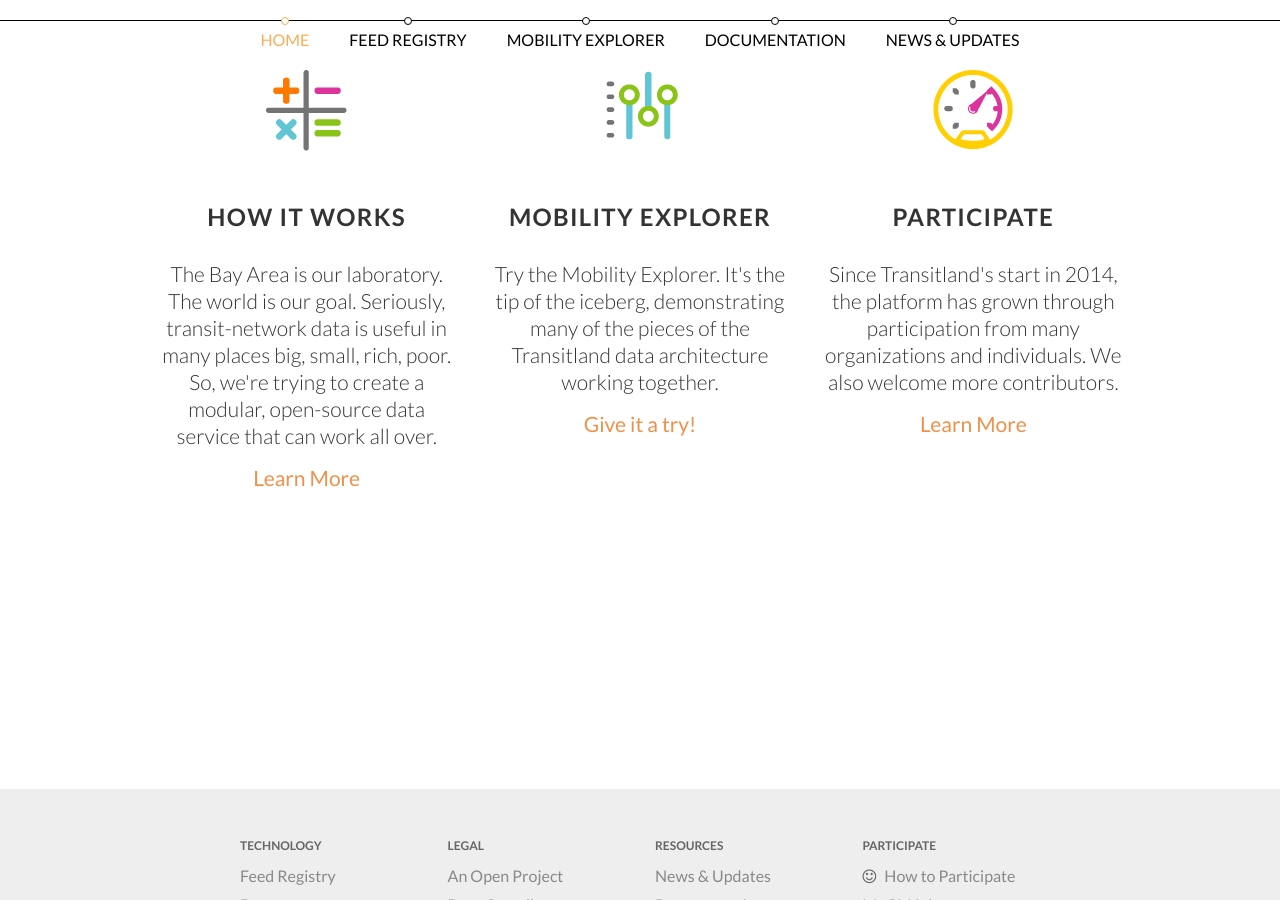
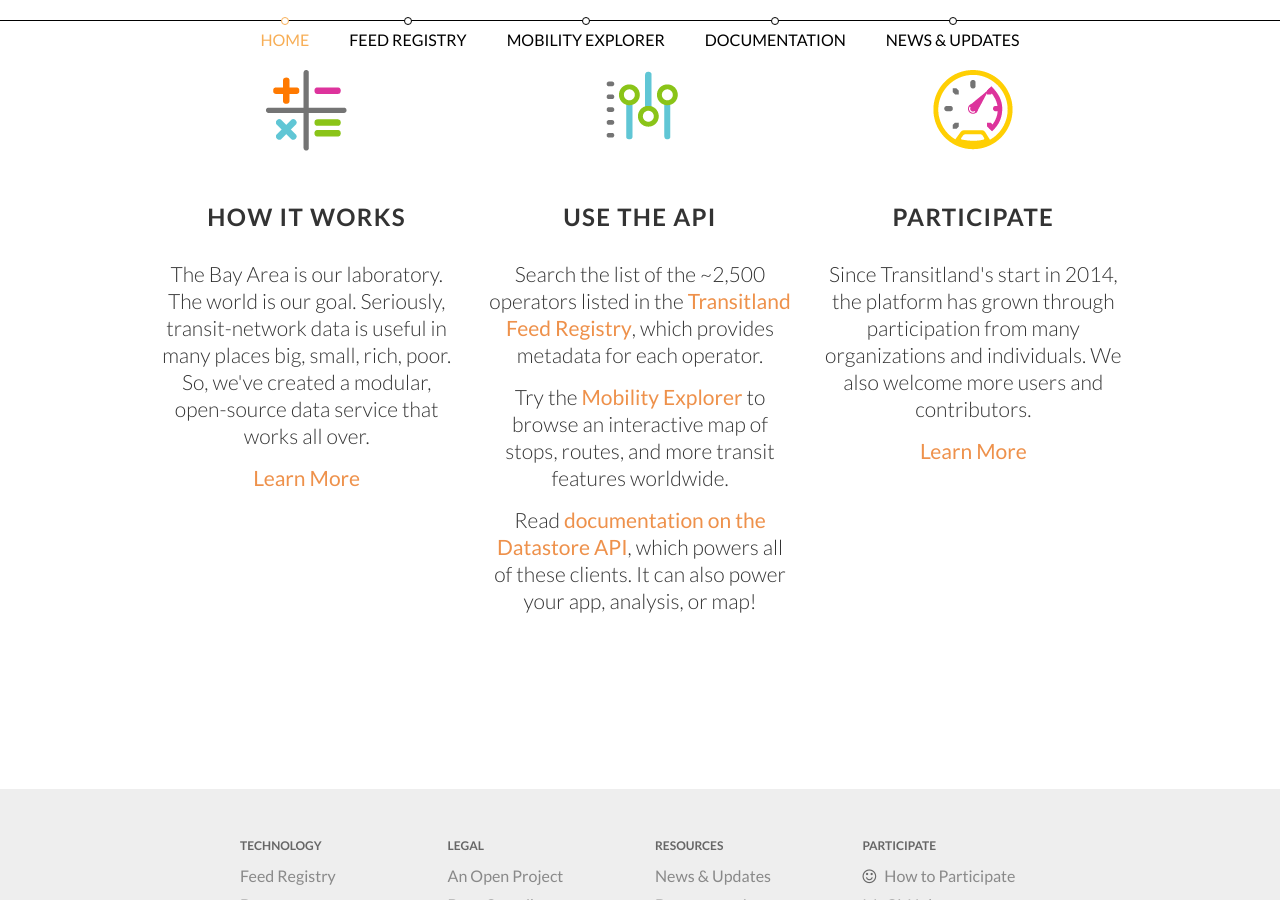
Before and after one commit to transitland/www-transit-land, a Jekyll site: the page built from index.html, in a window 1280 px wide and 900 px high, scrolled down 2134 px. Built offline with Jekyll 4.4.1, drawn with Linux system fonts in a browser that asks for light colours; nearby versions of some CDN libraries.

Commit message:
overdue landing page edits

```diff
--- a/index.html
+++ b/index.html
@@ -77,7 +77,7 @@
     </p>
       <h3>HOW IT WORKS</h3>
       <p>
-        The Bay Area is our laboratory. The world is our goal. Seriously, transit-network data is useful in many places big, small, rich, poor. So, we're trying to create a modular, open-source data service that can work all over.
+        The Bay Area is our laboratory. The world is our goal. Seriously, transit-network data is useful in many places big, small, rich, poor. So, we've created a modular, open-source data service that works all over.
       </p>
       <p><a href="/documentation"> Learn More</a></p>
     </div>
@@ -85,20 +85,19 @@
       <p>
         <a href="https://mobility-explorer.interline.io"><img class="blurb" src="/assets/images/blurbs/blurb_2.png" alt="transitland playground icon"/></a>
       </p>
-      <h3>MOBILITY EXPLORER</h3>
+      <h3>USE THE API</h3>
       <p>
-        Try the Mobility Explorer. It's the tip of the iceberg, demonstrating many of the pieces of the Transitland data architecture working together.
+        Search the list of the ~2,500 operators listed in the <a href="/feed-registry">Transitland Feed Registry</a>, which provides metadata for each operator.
       </p>
-      <p>
-        <a href="https://mobility-explorer.interline.io"> Give it a try!</a>
-      </p>
+      <p>Try the <a href="https://mobility-explorer.interline.io">Mobility Explorer</a> to browse an interactive map of stops, routes, and more transit features worldwide.</p>
+      <p>Read <a href="/documentation/datastore/api-endpoints.html">documentation on the Datastore API</a>, which powers all of these clients. It can also power your app, analysis, or map!</p>
     </div>
     <div class="col-lg-4 col-md-4 col-sm-4">
       <p>
        <a href="/participate/"><img class="blurb" alt="participate icon" src="/assets/images/blurbs/blurb_3.png"></a>
        </p>
       <h3>PARTICIPATE</h3>
-      <p>Since Transitland's start in 2014, the platform has grown through participation from many organizations and individuals. We also welcome more contributors.</p>
+      <p>Since Transitland's start in 2014, the platform has grown through participation from many organizations and individuals. We also welcome more users and contributors.</p>
       <p><a href="/participate"> Learn More</a></p>
 
     </div>
```
